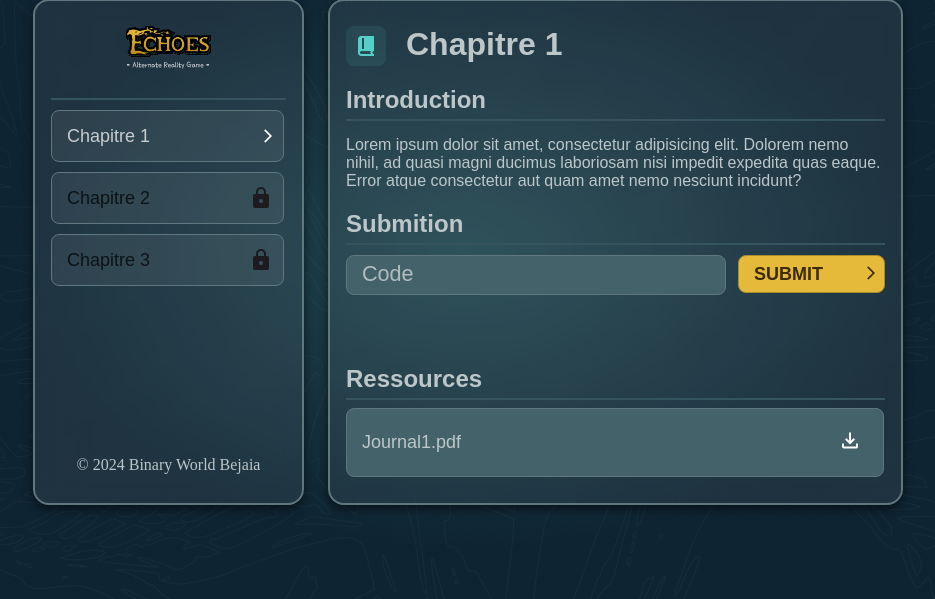
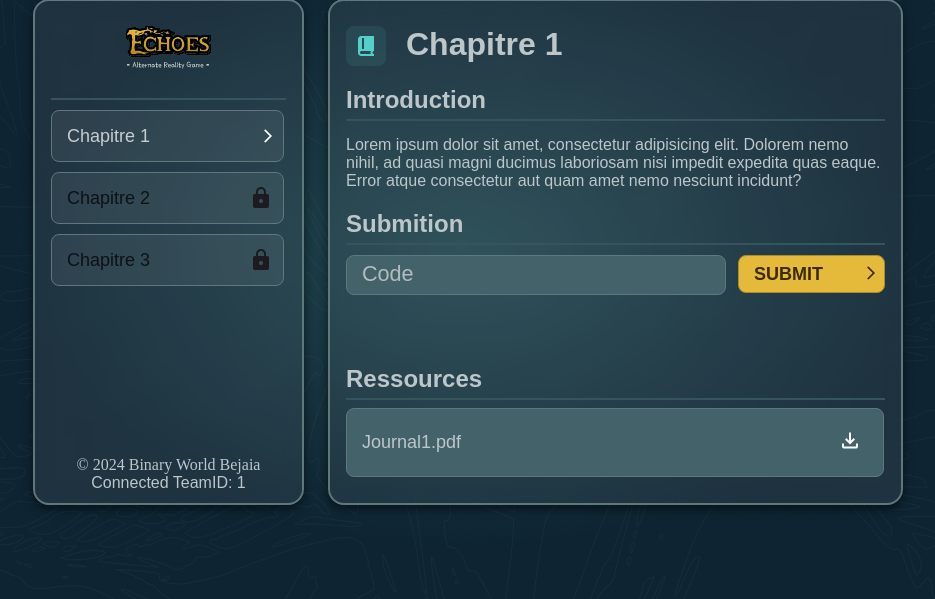
Before and after one commit to Paranoid-Pufferfish/Binary-Echoes, a PHP site: page /login/game.php in a window 1280 px wide. Shown: the part 148-747 px from the top of the page, without its empty margins (172-1107 px from the left). Run offline with PHP 8.4, Linux system fonts and the light colour scheme; the visitor is signed in with stand-in values (Sample User, id 1); some web fonts are replaced.

Commit message:
test.php

```diff
--- a/login/game.php
+++ b/login/game.php
@@ -47,6 +47,7 @@ $teamID = $_SESSION['id']; // Assuming the TeamID is stored in the session varia
         </div>
         <div class="footer">
             <p><span style="font-family: 'Poppins';">© 2024 Binary World Bejaia</span></p>
+<p>Connected TeamID: <?php echo $teamID; ?></p>
         </div>
 
     </div>
```
